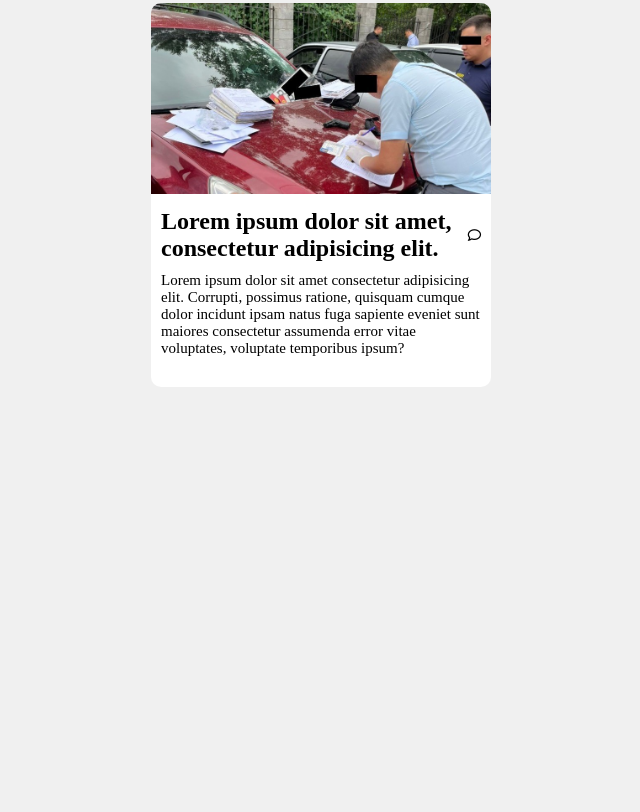
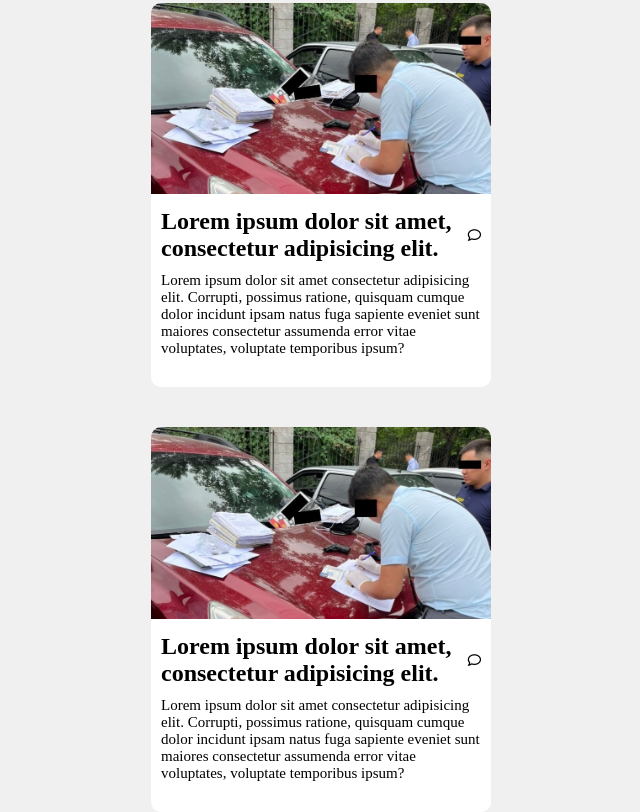
Before and after one commit to Chelovek2343/test, a plain HTML site: page index.html in a window 1280 px wide. Shown: the part 357-1169 px from the top of the page, without its empty margins (319-959 px from the left). Before the commit the page ends 800 px from the top, so only its background shows below. Drawn offline with Linux system fonts and the light colour scheme; a script that the page names is missing.

Commit message:
Update index.html

```diff
--- a/index.html
+++ b/index.html
@@ -59,14 +59,15 @@
             <!-- {% if page == 'home' %} -->
             <div class="posts">
                 <h1>Posts</h1>
-                <div class="wrapper">
-                    <!-- {% for post in posts %} -->
-                    <div class="post">
+                <!-- {% for post in posts %} -->
+                <div class="post">
+                    <div class="post__inner">
                         <img src="assets/img/ak.jpg"> <!--{{ url_for('static', filename='uploads/raf.jpg') }}-->
                         <div class="description">
                             <div class="box">
                                 <div class="title">
-                                    <h2>Lorem ipsum dolor sit amet, consectetur adipisicing elit.</h2> <!--{{ post.title }}-->
+                                    <h2>Lorem ipsum dolor sit amet, consectetur adipisicing elit.</h2>
+                                    <!--{{ post.title }}-->
                                 </div>
                                 <div class="comment">
                                     <button id="commentsButton">
@@ -74,10 +75,13 @@
                                     </button>
                                 </div>
                             </div>
-                            <p>Lorem ipsum dolor sit amet consectetur adipisicing elit. Corrupti, possimus ratione, quisquam cumque dolor incidunt ipsam natus fuga sapiente eveniet sunt maiores consectetur assumenda error vitae voluptates, voluptate temporibus ipsum?</p> <!--{{ post.description }}-->
+                            <p>Lorem ipsum dolor sit amet consectetur adipisicing elit. Corrupti, possimus ratione,
+                                quisquam
+                                cumque dolor incidunt ipsam natus fuga sapiente eveniet sunt maiores consectetur
+                                assumenda
+                                error vitae voluptates, voluptate temporibus ipsum?</p> <!--{{ post.description }}-->
                         </div>
                     </div>
-
                     <!-- COMMENTS SECTION -->
                     <div class="comments">
                         <!-- {% for comment in post.comments %} -->
@@ -93,8 +97,48 @@
                             <input type="submit" value="Submit">
                         </form>
                     </div>
-                    <!-- {% endfor %} -->
                 </div>
+                <div class="post">
+                    <div class="post__inner">
+                        <img src="assets/img/ak.jpg"> <!--{{ url_for('static', filename='uploads/raf.jpg') }}-->
+                        <div class="description">
+                            <div class="box">
+                                <div class="title">
+                                    <h2>Lorem ipsum dolor sit amet, consectetur adipisicing elit.</h2>
+                                    <!--{{ post.title }}-->
+                                </div>
+                                <div class="comment">
+                                    <button id="commentsButton">
+                                        <i class="fa-regular fa-comment"></i>
+                                    </button>
+                                </div>
+                            </div>
+                            <p>Lorem ipsum dolor sit amet consectetur adipisicing elit. Corrupti, possimus ratione,
+                                quisquam
+                                cumque dolor incidunt ipsam natus fuga sapiente eveniet sunt maiores consectetur
+                                assumenda
+                                error vitae voluptates, voluptate temporibus ipsum?</p> <!--{{ post.description }}-->
+                        </div>
+                    </div>
+                    <!-- COMMENTS SECTION -->
+                    <div class="comments">
+                        <!-- {% for comment in post.comments %} -->
+                        <div class="comment">
+                            <p><strong></strong></p> <!--{{ comment.author.email }}-->
+                            <p></p> <!--{{ comment.content }}-->
+                        </div>
+                        <!-- {% endfor %} -->
+                        <!-- COMMENT FORM -->
+                        <form method="POST" action="/{{ post.id }}/comment">
+                            <textarea name="content" placeholder="Enter your comment"></textarea>
+                            <br>
+                            <input type="submit" value="Submit">
+                        </form>
+                    </div>
+                </div>
+
+
+                <!-- {% endfor %} -->
             </div>
             <!-- {% endif %} -->
         </div>
```
